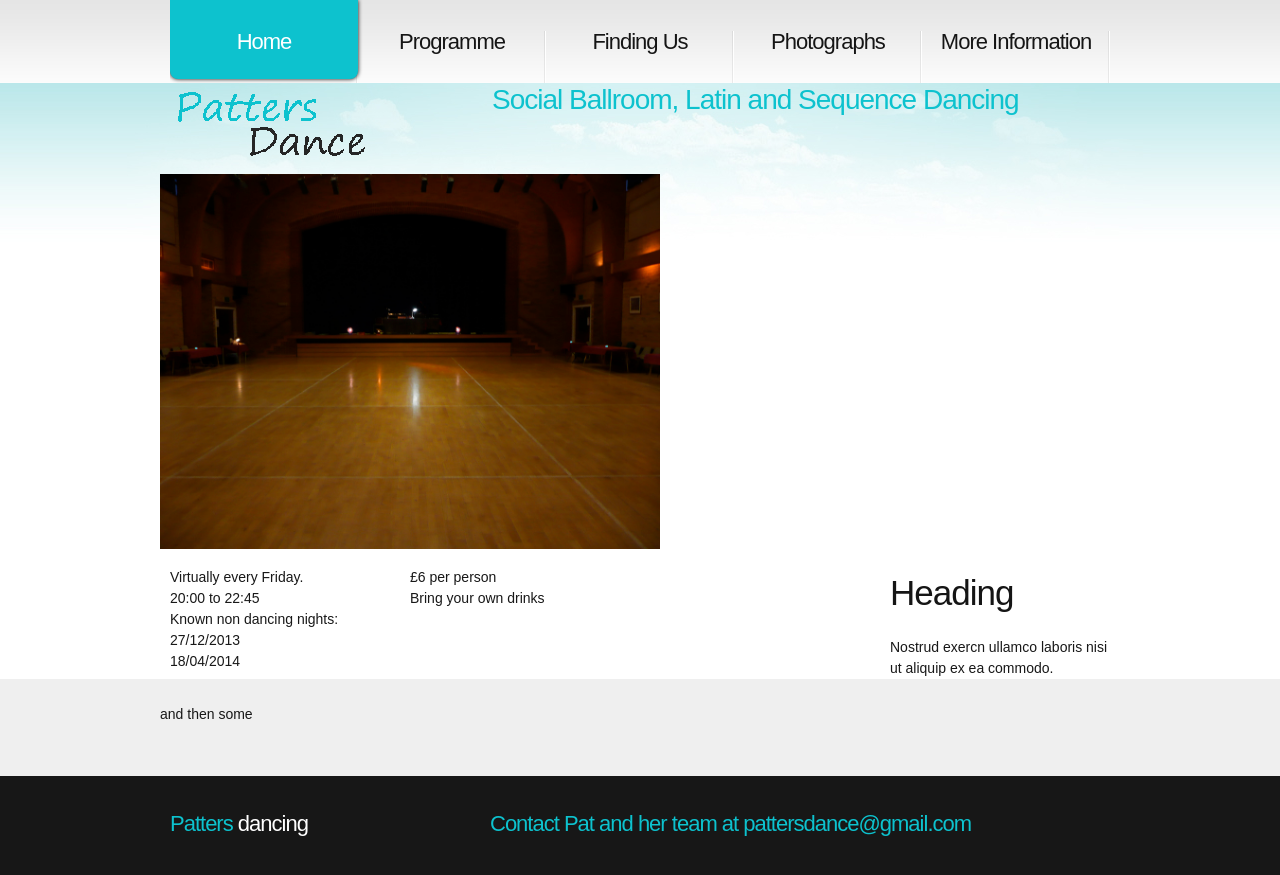
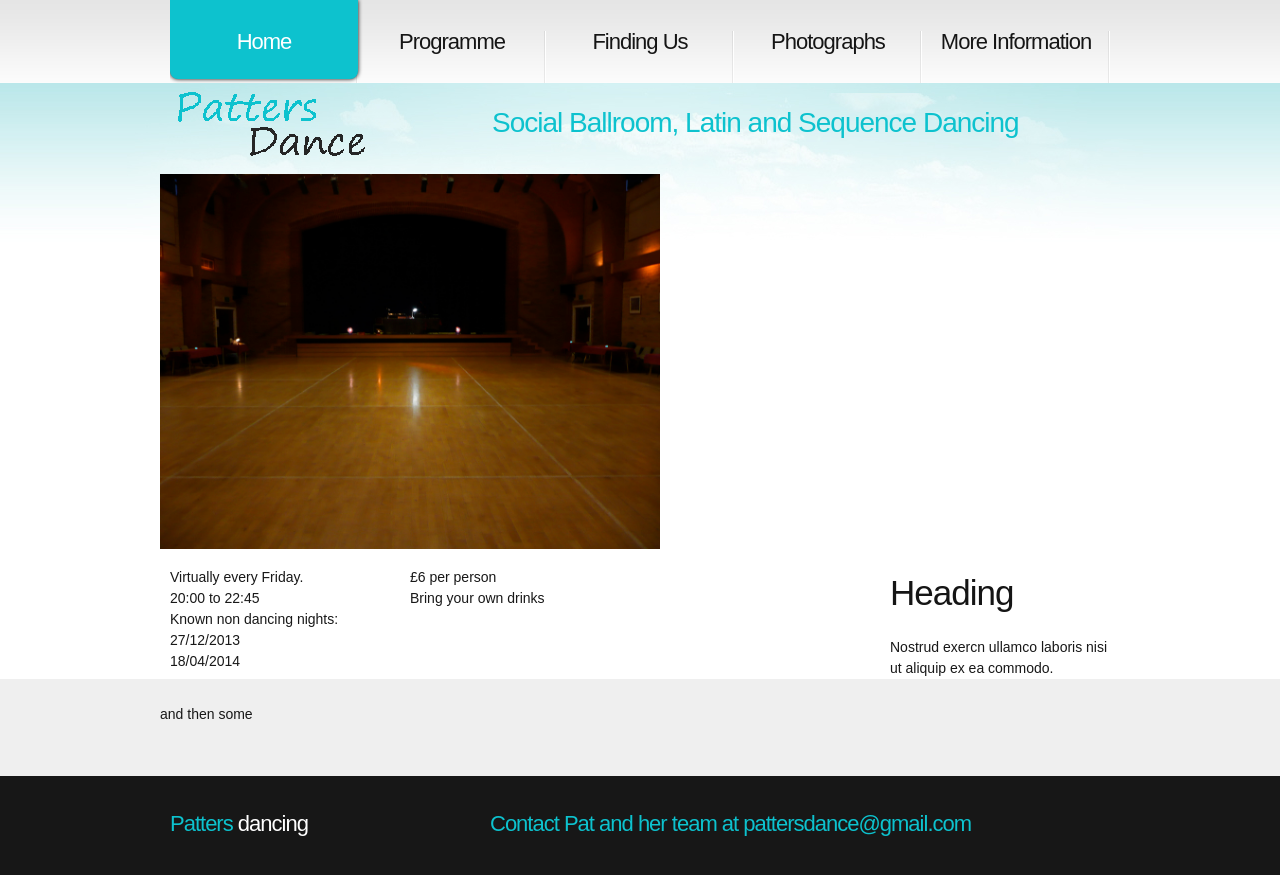
Before and after one commit to ramsayd/patters, a Jekyll site: the page built from 00_index.md, in a window 1280 px wide. Shown: the top 875 px of the page. Built offline with Jekyll 4.4.1, drawn with Linux system fonts in a browser that asks for light colours.

Commit message:
Update style.css

```diff
--- a/css/style.css
+++ b/css/style.css
@@ -179,7 +179,7 @@ h1
 .patters-text
 {
   font-size:28px;
-  line-height:1em;
+  line-height:74px;
   color:#0DC2CE;
   font-weight:300;
   letter-spacing:-1px;
```
